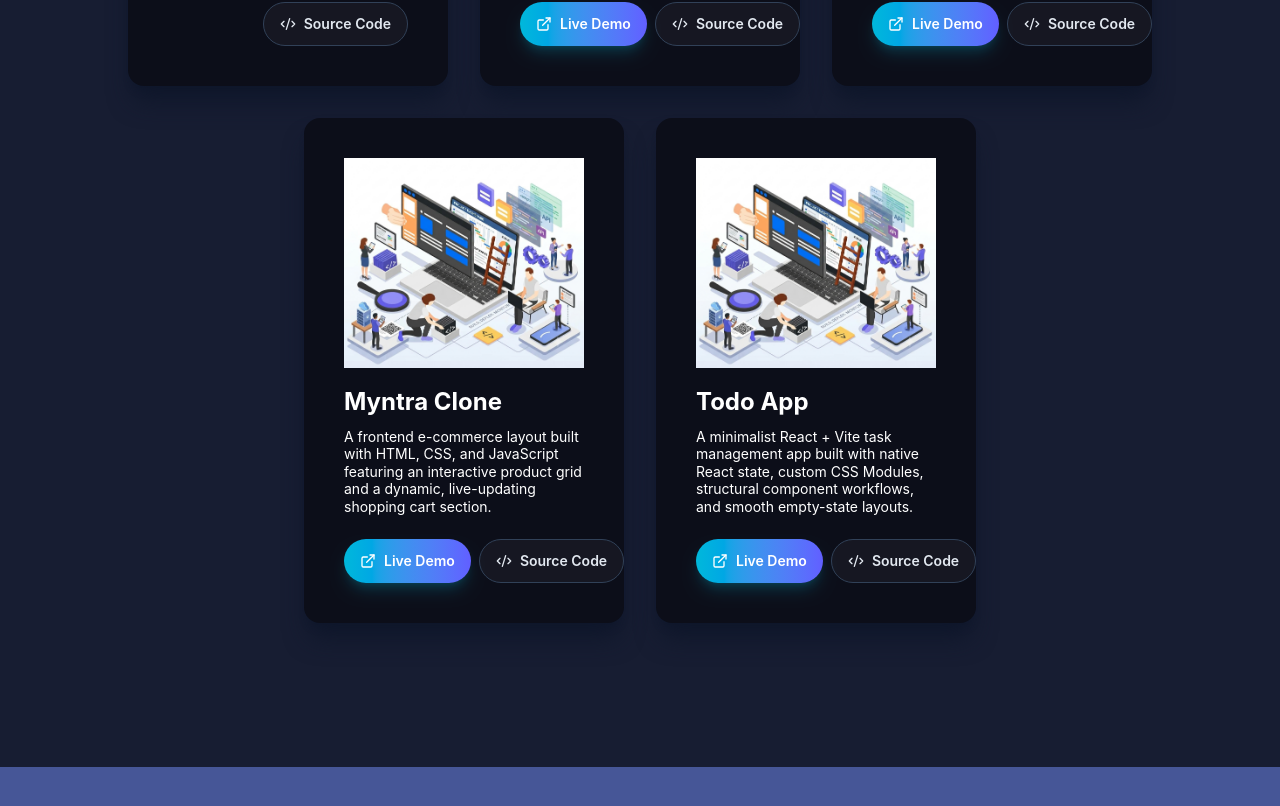
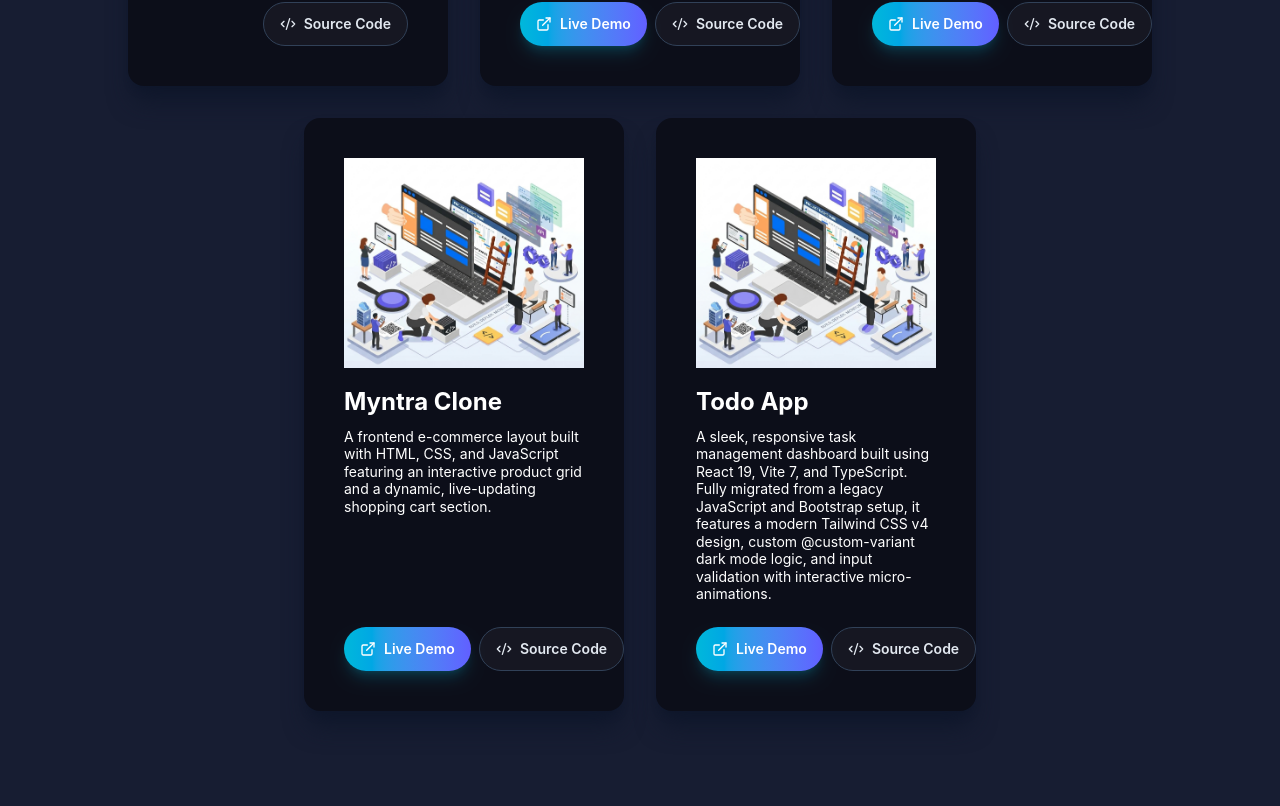
Before and after one commit to Prashil-prakash/portfolio, a React (Vite) app: page / in a window 1280 px wide. Shown: the part 1916-2722 px from the top of the page. Built offline with nearby package versions, Linux system fonts and the light colour scheme.

Commit message:
docs: integrate live portfolio server link into production README

```diff
--- a/src/Components/Projects/ProjectData.js
+++ b/src/Components/Projects/ProjectData.js
@@ -31,7 +31,7 @@
    {
     id: 5,
     title: "Todo App",
-    main: "A minimalist React + Vite task management app built with native React state, custom CSS Modules, structural component workflows, and smooth empty-state layouts.",
+    main: "A sleek, responsive task management dashboard built using React 19, Vite 7, and TypeScript. Fully migrated from a legacy JavaScript and Bootstrap setup, it features a modern Tailwind CSS v4 design, custom @custom-variant dark mode logic, and input validation with interactive micro-animations.",
     demoLink: "https://todoapp-13x8.vercel.app/",
     sourceLink: "https://github.com/Prashil-prakash/Todo-App",
   },
```
Also changed, not shown: 1 other file (tests, documents, lock files or other folders).
